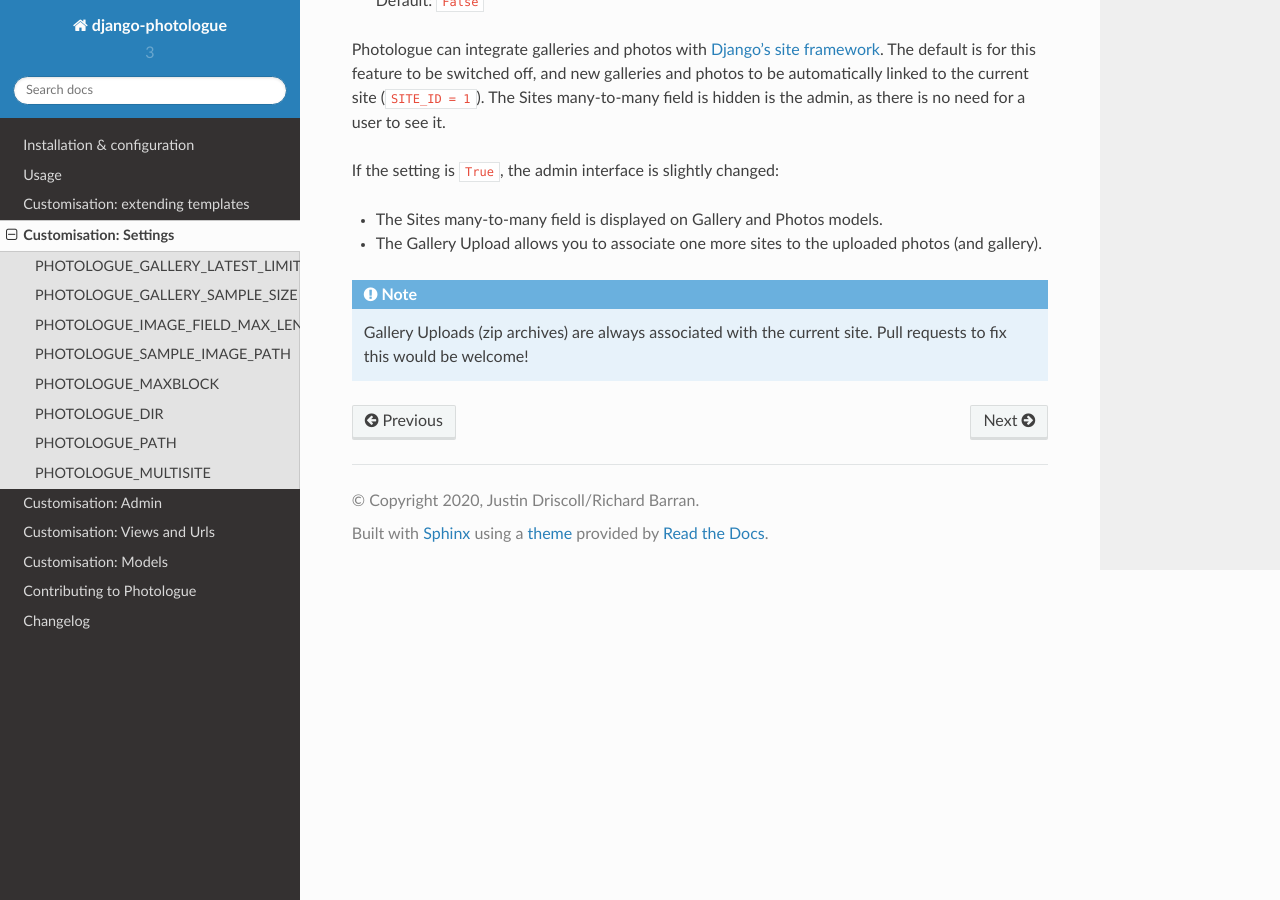
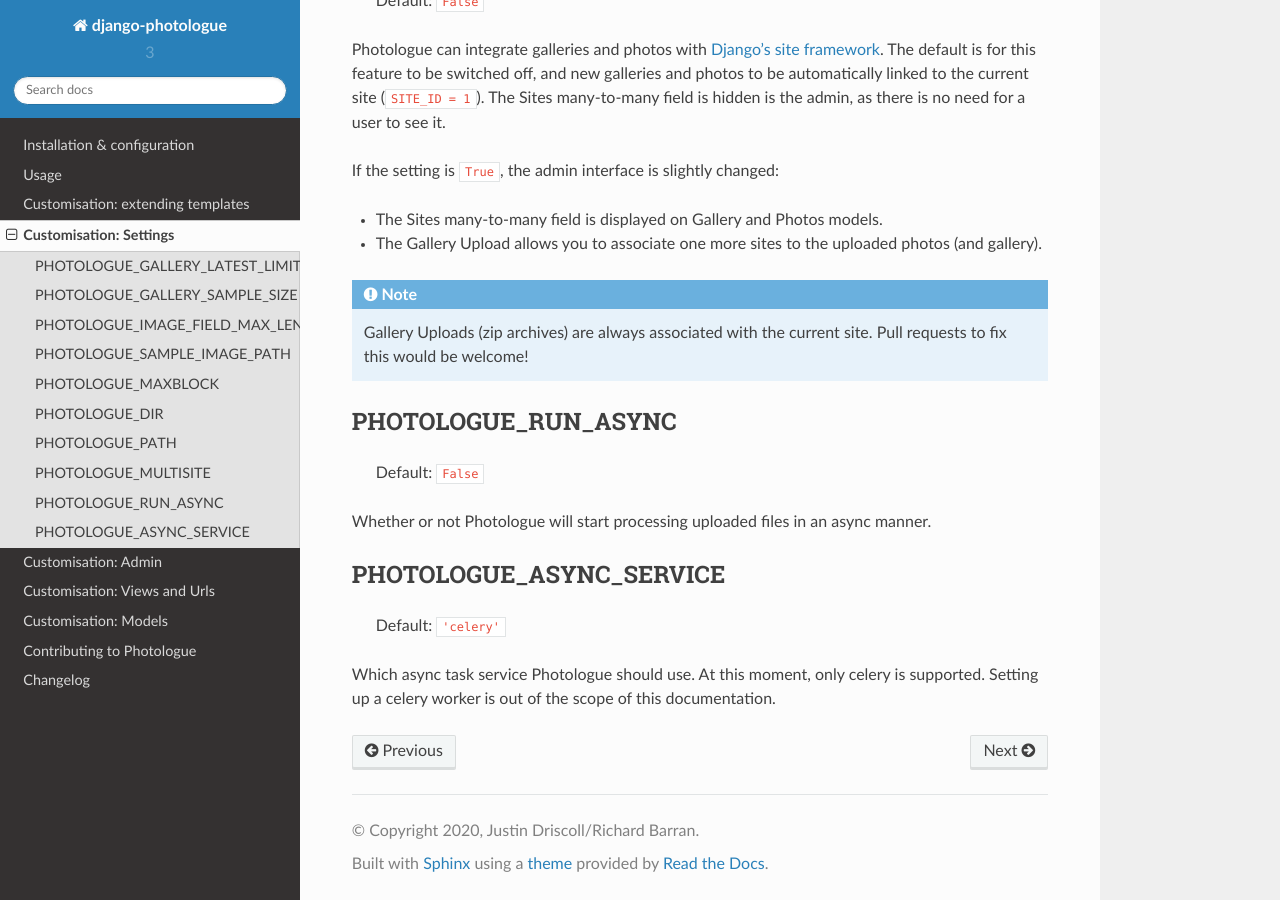
Before and after one commit to richardbarran/django-photologue, a Sphinx documentation site: the page built from docs/pages/customising/settings.rst, in a window 1280 px wide and 900 px high, scrolled down 1974 px. Built offline with Sphinx 7.4.7 and the Read the Docs theme 2.0.0, drawn with Linux system fonts in a browser that asks for light colours.

Commit message:
some documentation

```diff
--- a/docs/pages/customising/settings.rst
+++ b/docs/pages/customising/settings.rst
@@ -104,3 +104,19 @@ If the setting is ``True``, the admin interface is slightly changed:
    fix this would be welcome!
 
 .. _Django's site framework: http://django.readthedocs.org/en/latest/ref/contrib/sites.html
+
+
+PHOTOLOGUE_RUN_ASYNC
+--------------------
+
+    Default: ``False``
+
+Whether or not Photologue will start processing uploaded files in an async manner.
+
+PHOTOLOGUE_ASYNC_SERVICE
+------------------------
+
+    Default: ``'celery'``
+
+Which async task service Photologue should use. At this moment, only celery is supported.
+Setting up a celery worker is out of the scope of this documentation.
```
